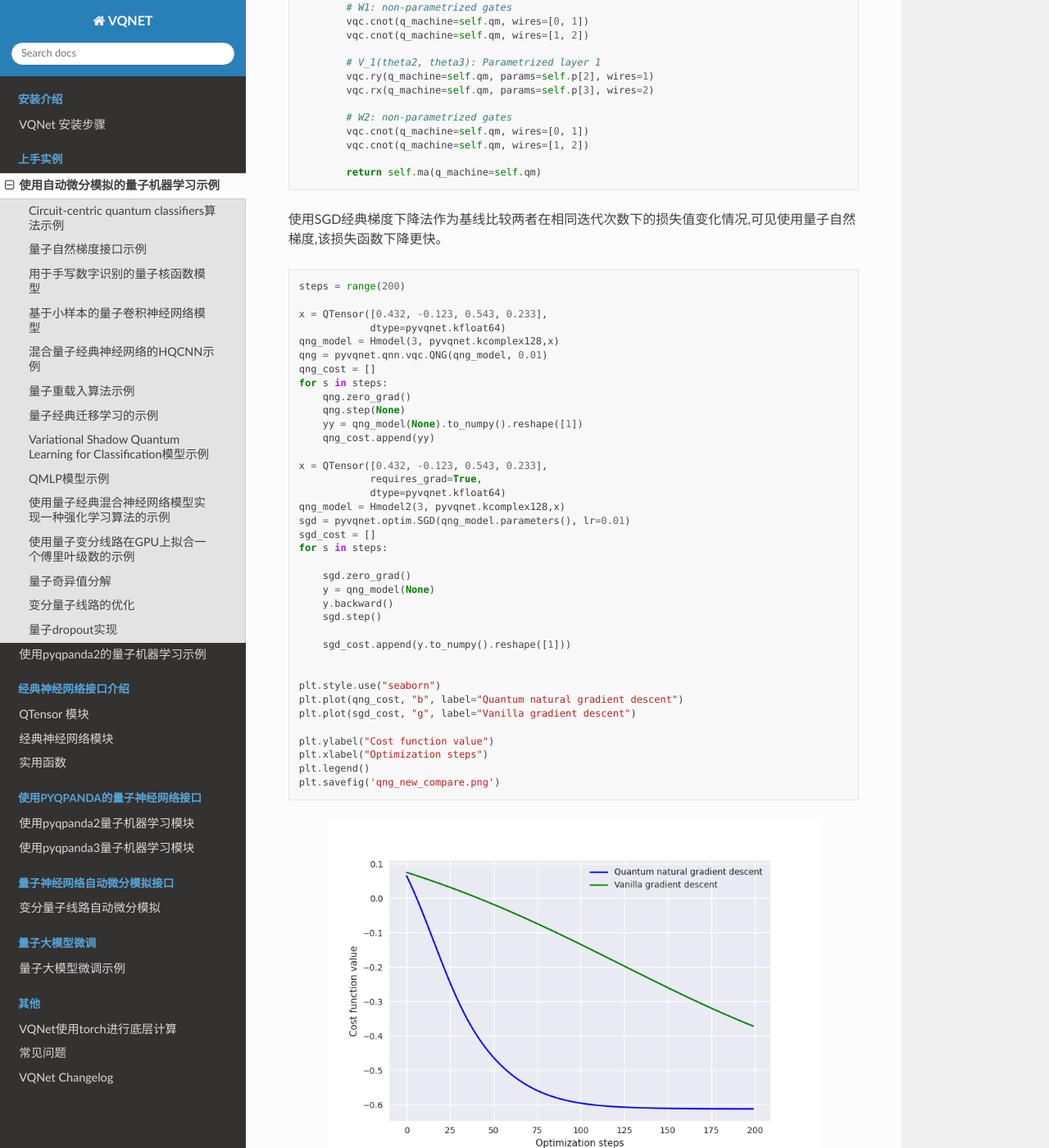
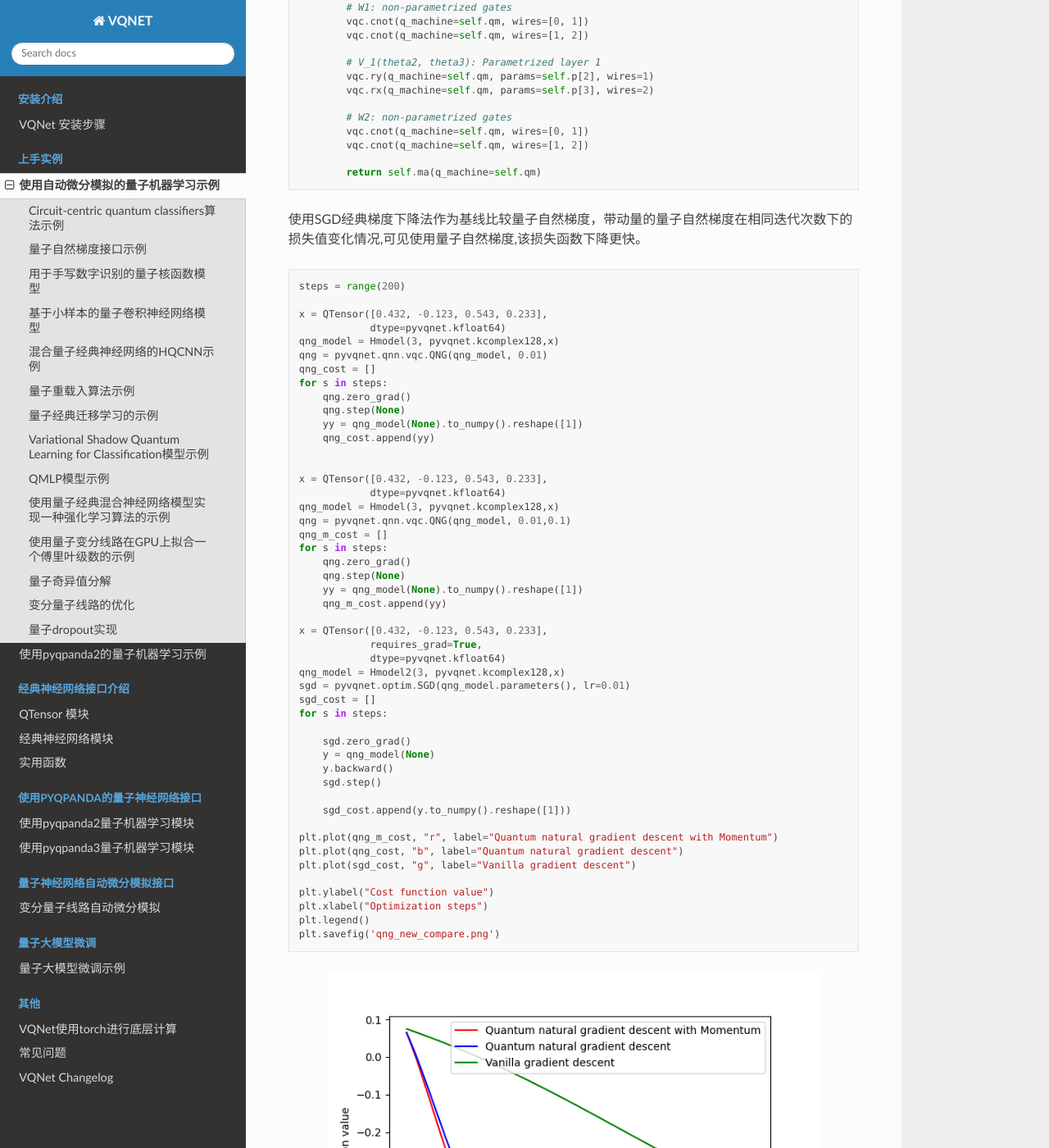
Before and after one commit to OriginQ/VQNET2.0-tutorial, a Sphinx documentation site: the page built from source/rst/vqc_demo.rst, in a window 1280 px wide and 1400 px high, scrolled down 5952 px. Shown: the whole window at 82% size. Built offline with Sphinx 7.4.7 and the Read the Docs theme 3.1.0, drawn with Linux system fonts in a browser that asks for light colours; some of the changed text lies outside the part shown.

Commit message:
[feat] add qng with momentum

```diff
--- a/source/rst/vqc_demo.rst
+++ b/source/rst/vqc_demo.rst
@@ -326,7 +326,7 @@ Circuit-centric quantum classifiers算法示例
             return self.ma(q_machine=self.qm)
 
 
-使用SGD经典梯度下降法作为基线比较两者在相同迭代次数下的损失值变化情况,可见使用量子自然梯度,该损失函数下降更快。
+使用SGD经典梯度下降法作为基线比较量子自然梯度，带动量的量子自然梯度在相同迭代次数下的损失值变化情况,可见使用量子自然梯度,该损失函数下降更快。
 
 .. code-block::
 
@@ -343,6 +343,18 @@ Circuit-centric quantum classifiers算法示例
         yy = qng_model(None).to_numpy().reshape([1])
         qng_cost.append(yy)
 
+
+    x = QTensor([0.432, -0.123, 0.543, 0.233],
+                dtype=pyvqnet.kfloat64)
+    qng_model = Hmodel(3, pyvqnet.kcomplex128,x)
+    qng = pyvqnet.qnn.vqc.QNG(qng_model, 0.01,0.1)
+    qng_m_cost = []
+    for s in steps:
+        qng.zero_grad()
+        qng.step(None)
+        yy = qng_model(None).to_numpy().reshape([1])
+        qng_m_cost.append(yy)
+
     x = QTensor([0.432, -0.123, 0.543, 0.233],
                 requires_grad=True,
                 dtype=pyvqnet.kfloat64)
@@ -358,8 +370,7 @@ Circuit-centric quantum classifiers算法示例
 
         sgd_cost.append(y.to_numpy().reshape([1]))
 
-
-    plt.style.use("seaborn")
+    plt.plot(qng_m_cost, "r", label="Quantum natural gradient descent with Momentum")
     plt.plot(qng_cost, "b", label="Quantum natural gradient descent")
     plt.plot(sgd_cost, "g", label="Vanilla gradient descent")
 
@@ -367,6 +378,7 @@ Circuit-centric quantum classifiers算法示例
     plt.xlabel("Optimization steps")
     plt.legend()
     plt.savefig('qng_new_compare.png')
+
 
 
 
```
Also changed, not shown: source/rst/images/qng_vs_sgd.png.
